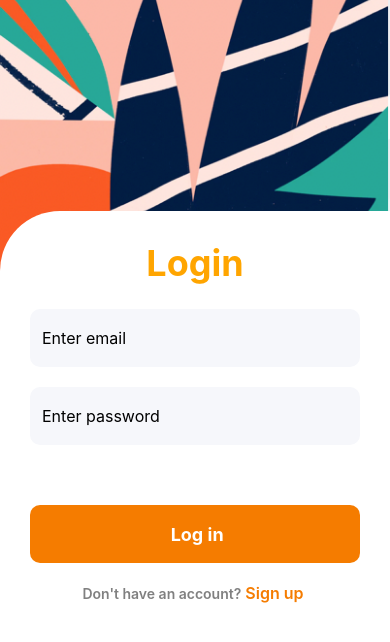
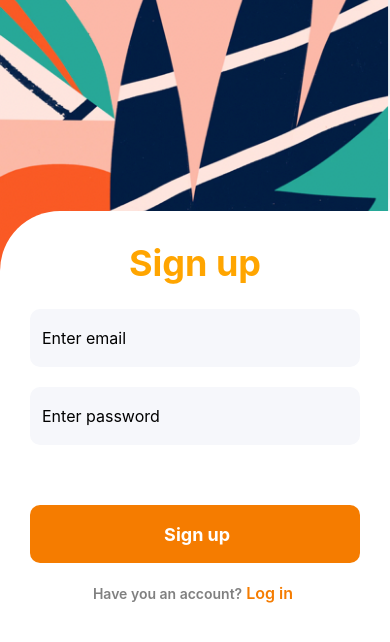
Before and after one commit to alejandropascuale/APchat, a React Native app: screen / in a window 390 px wide. Shown: the top 642 px of the page. Built offline with nearby package versions, Linux system fonts and the light colour scheme.

Commit message:
fill signup component with login data

```diff
--- a/App.js
+++ b/App.js
@@ -4,13 +4,14 @@ import { createStackNavigator } from '@react-navigation/stack';
 
 import Chat from './screens/Chat';
 import Login from './screens/Login';
+import Signup from './screens/Signup';
 
 const Stack = createStackNavigator();
 
 function ChatStack () {
   return (
     <Stack.Navigator screenOptions={{ headerShown: false }}>
-      <Stack.Screen name='Login' component={Login}/>
+      <Stack.Screen name='Sign up' component={Signup}/>
     </Stack.Navigator>
   )
 }
--- a/screens/Signup.js
+++ b/screens/Signup.js
@@ -0,0 +1,107 @@
+import React, { useState } from 'react';
+import { StyleSheet, Text, View, Button, TextInput, Image, SafeAreaView, TouchableOpacity, StatusBar, Alert } from 'react-native';
+import { createUserWithEmailAndPassword } from 'firebase/auth';
+import { auth } from '../config/firebase';
+const backgroundImage = require('../assets/background.png');
+
+export default function Signup ({  navigation }) {
+    const [email, setEmail] = useState('');
+    const [password, setPassword] = useState('');
+
+    const onHandleSignup = () => {
+        if (email !== '' && password!== '') {
+            createUserWithEmailAndPassword(auth, email, password)
+                .then(() => console.log('Signup success'))
+                .catch((err) => Alert.alert('Login error', err.message));
+        }
+    }
+
+    return (
+        <View style={styles.container}>
+            <Image source={backgroundImage} style={styles.backImage} />
+            <View style={styles.whiteSheet} />
+            <SafeAreaView style={styles.form}>
+                <Text style={styles.title}>Sign up</Text>
+                <TextInput
+                    style={styles.input}
+                    placeholder='Enter email'
+                    autoCapitalize='none'
+                    keyboardType='email-address'
+                    textContentType='emailAddress'
+                    autoFocus={true}
+                    value={email}
+                    onChangeText={(text) => setEmail(text)}
+                />
+                <TextInput
+                    style={styles.input}
+                    placeholder='Enter password'
+                    autoCapitalize='none'
+                    autoCorrect={false}
+                    secureTextEntry={true}
+                    textContentType='password'
+                    value={password}
+                    onChangeText={(text) => setPassword(text)}
+                />
+                <TouchableOpacity style={styles.button} onPress={onHandleSignup}>
+                    <Text style={{fontWeight: 'bold', color: '#fff', fontSize: 18}}> Sign up</Text>
+                </TouchableOpacity>
+                <View style={{marginTop: 20, flexDirection: 'row', alignItems: 'center', alignSelf: 'center'}}>
+                    <Text style={{ color: 'gray', fontWeight: '600', fontSize: 14}}>Have you an account?</Text>
+                    <TouchableOpacity onPress={() => navigation.navigate('Signup')}>
+                        <Text style={{ color: '#f57c00', fontWeight: '600', fontSize: 16}}> Log in </Text>
+                    </TouchableOpacity>
+                </View>
+            </SafeAreaView>
+        </View>
+    )
+}
+
+const styles = StyleSheet.create({
+    container: {
+        flex: 1,
+        backgroundColor: '#fff',
+    },
+    title: {
+        fontSize: 36,
+        fontWeight: 'bold',
+        color: 'orange',
+        alignSelf: 'center',
+        paddingBottom: 24,
+    },
+    input: {
+        backgroundColor: '#F6F7FB',
+        height: 58,
+        marginBottom: 20,
+        fontSize: 16,
+        borderRadius: 10,
+        padding: 12,
+    },
+    backImage: {
+        width: '100%',
+        height: 340,
+        position: 'absolute',
+        top: 0,
+        resizeMode: 'cover',
+    },
+    whiteSheet: {
+        width: '100%',
+        height: '75%',
+        position: 'absolute',
+        bottom: 0,
+        backgroundColor: '#fff',
+        borderTopLeftRadius: 60,
+    },
+    form: {
+        flex: 1,
+        justifyContent: 'center',
+        marginHorizontal: 30,
+    },
+    button: {
+        backgroundColor: '#f57c00',
+        height: 58,
+        borderRadius: 10,
+        justifyContent: 'center',
+        alignItems: 'center',
+        marginTop: 40,
+    }
+})
```
